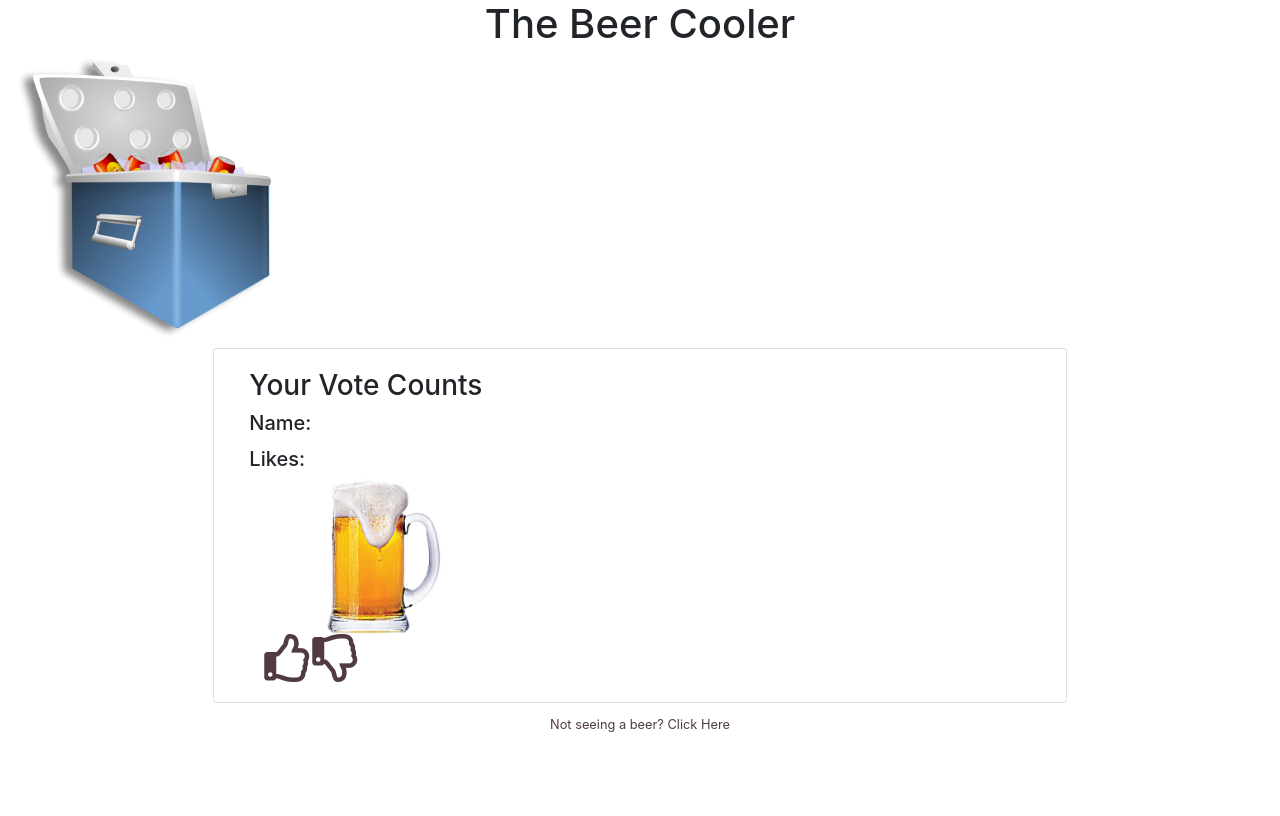
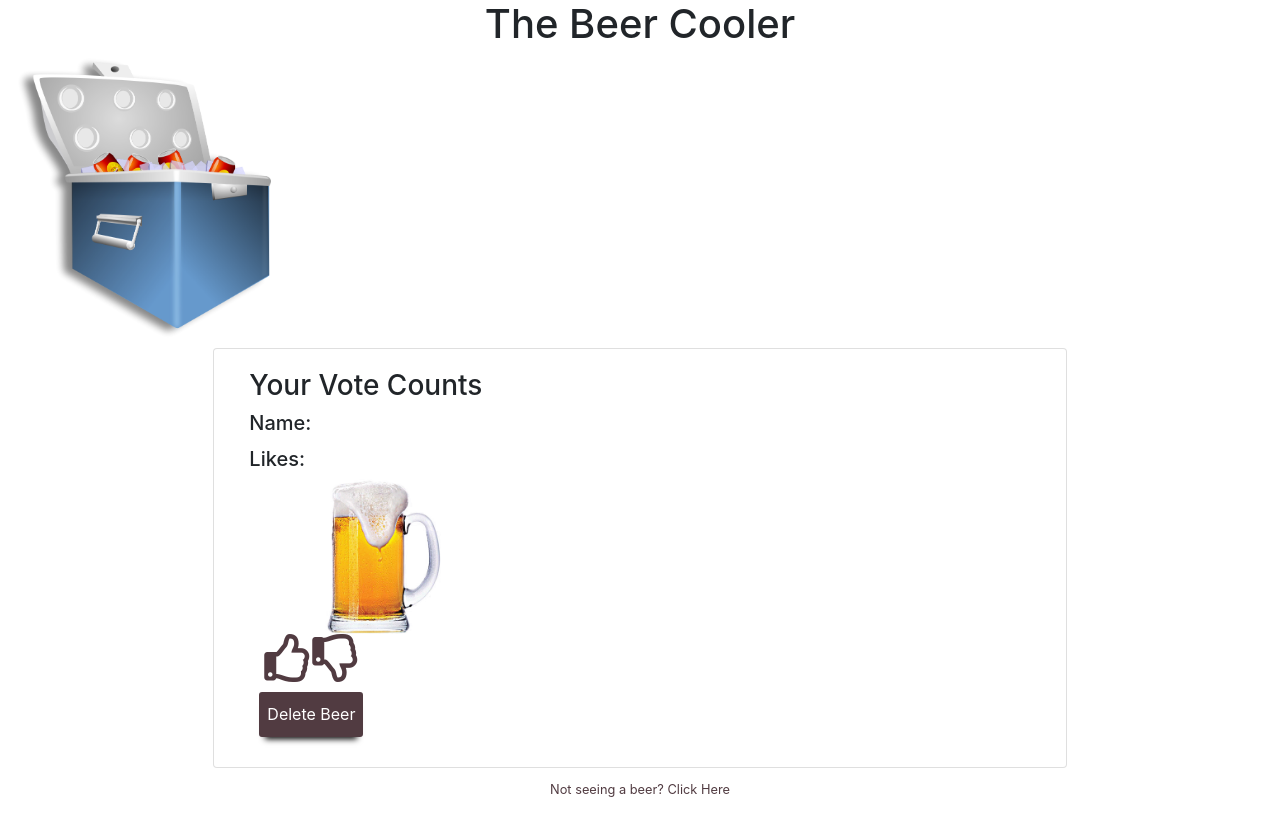
Before and after one commit to Rosenmatt1/Beer-Cooler, a React (Create React App) app: page / in a window 1280 px wide. Built offline with nearby package versions, Linux system fonts and the light colour scheme; no server answers.

Commit message:
Added a delete button the the vote component

```diff
--- a/src/components/VoteCard.js
+++ b/src/components/VoteCard.js
@@ -36,6 +36,9 @@ const VoteCard = (props) => {
               <i onClick={(e) => props.increaseLike(e)} className="vote far fa-thumbs-up fa-3x"></i>
               <i onClick={(e) => props.decreaseLike(e)} className="vote far fa-thumbs-down fa-3x"></i>
           </div>
+
+          <button type="button" className="clickable">Delete Beer</button>
+
         </div>
       </div>
     </div>
```
